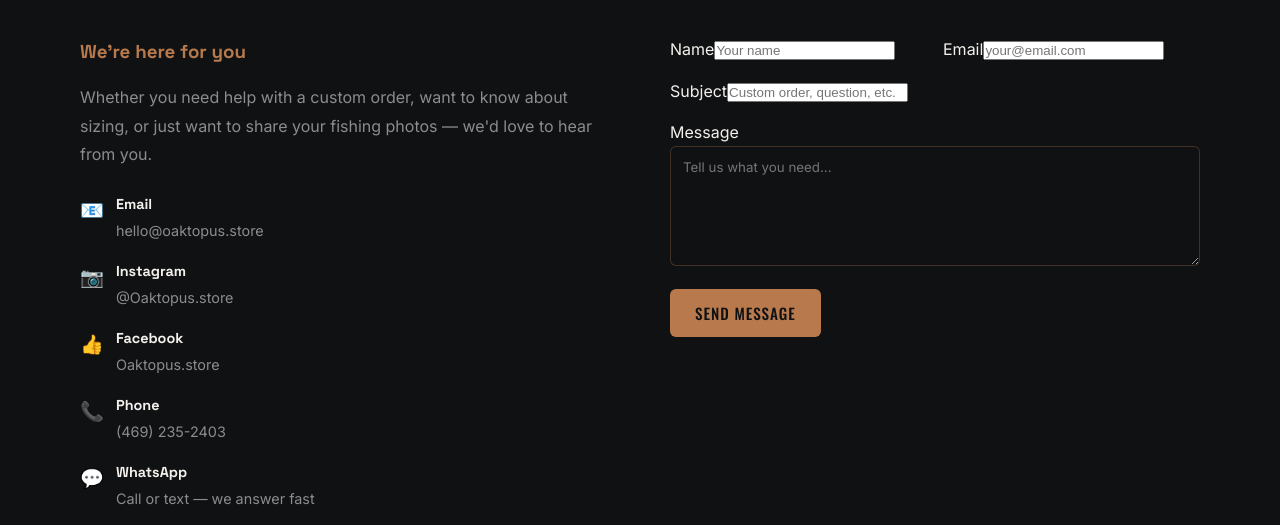
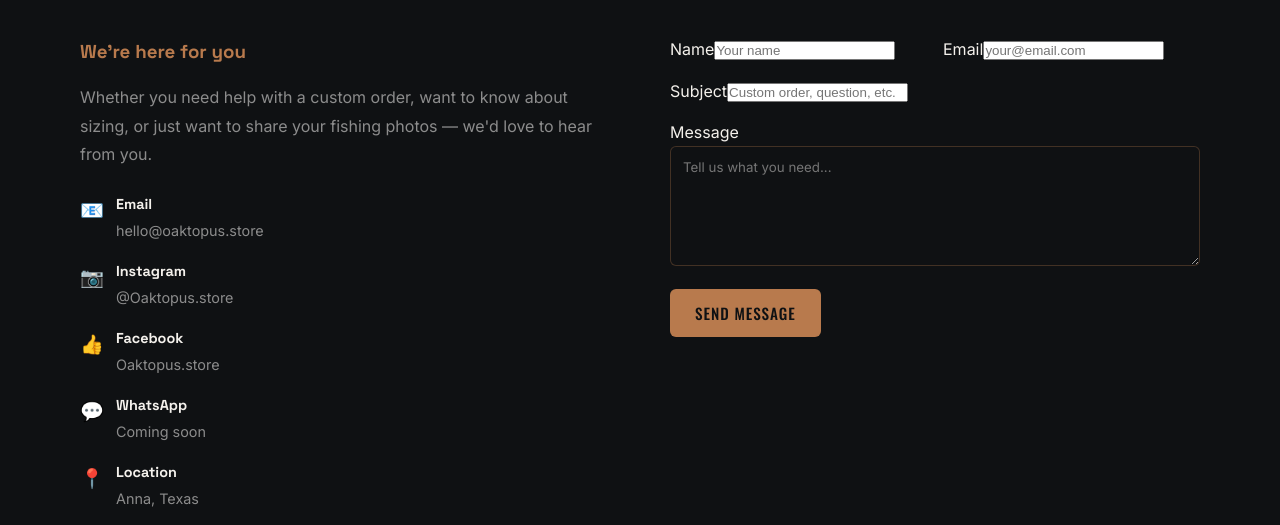
Before and after one commit to Oaktopus/square-store, a website: page public/contact.html in a window 1280 px wide. Shown: the part 236-761 px from the top of the page. Drawn offline with nearby package versions, Linux system fonts and the light colour scheme.

Commit message:
Revert personal number from contact/shipping pages

```diff
--- a/public/contact.html
+++ b/public/contact.html
@@ -53,8 +53,7 @@
           <div class="contact-item"><span class="contact-icon">📧</span><div class="contact-item-text"><h4>Email</h4><p>hello@oaktopus.store</p></div></div>
           <div class="contact-item"><span class="contact-icon">📷</span><div class="contact-item-text"><h4>Instagram</h4><p>@Oaktopus.store</p></div></div>
           <div class="contact-item"><span class="contact-icon">👍</span><div class="contact-item-text"><h4>Facebook</h4><p>Oaktopus.store</p></div></div>
-          <div class="contact-item"><span class="contact-icon">📞</span><div class="contact-item-text"><h4>Phone</h4><p><a href="tel:+14692352403">(469) 235-2403</a></p></div></div>
-          <div class="contact-item"><span class="contact-icon">💬</span><div class="contact-item-text"><h4>WhatsApp</h4><p>Call or text — we answer fast</p></div></div>
+          <div class="contact-item"><span class="contact-icon">💬</span><div class="contact-item-text"><h4>WhatsApp</h4><p>Coming soon</p></div></div>
           <div class="contact-item"><span class="contact-icon">📍</span><div class="contact-item-text"><h4>Location</h4><p>Anna, Texas</p></div></div>
           <div class="contact-item"><span class="contact-icon">⏱️</span><div class="contact-item-text"><h4>Response time</h4><p>Within 24–48 hours</p></div></div>
         </div>
```
Also changed, not shown: public/shipping.html (+1 -1 lines).
